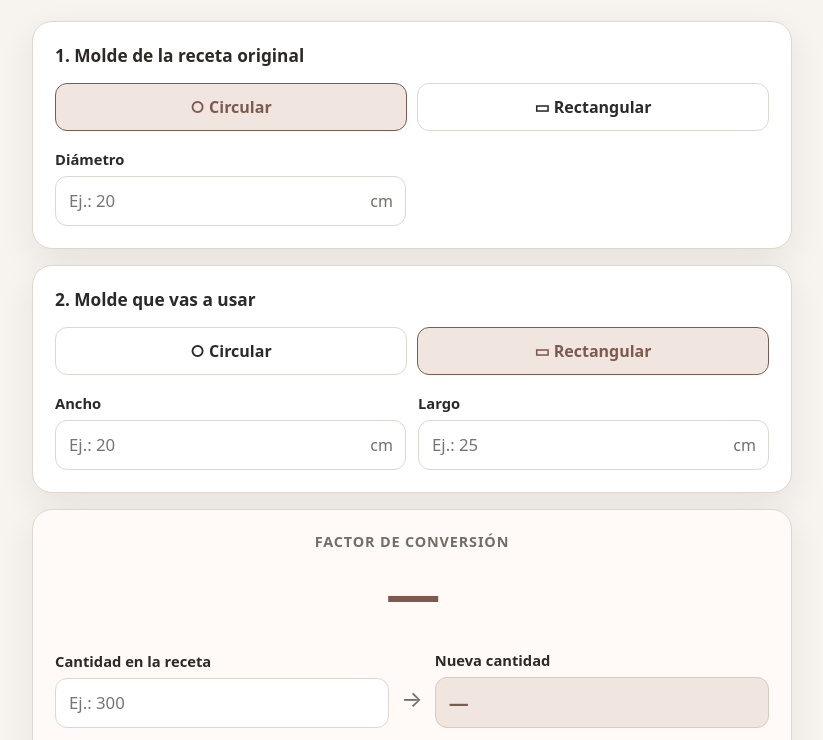
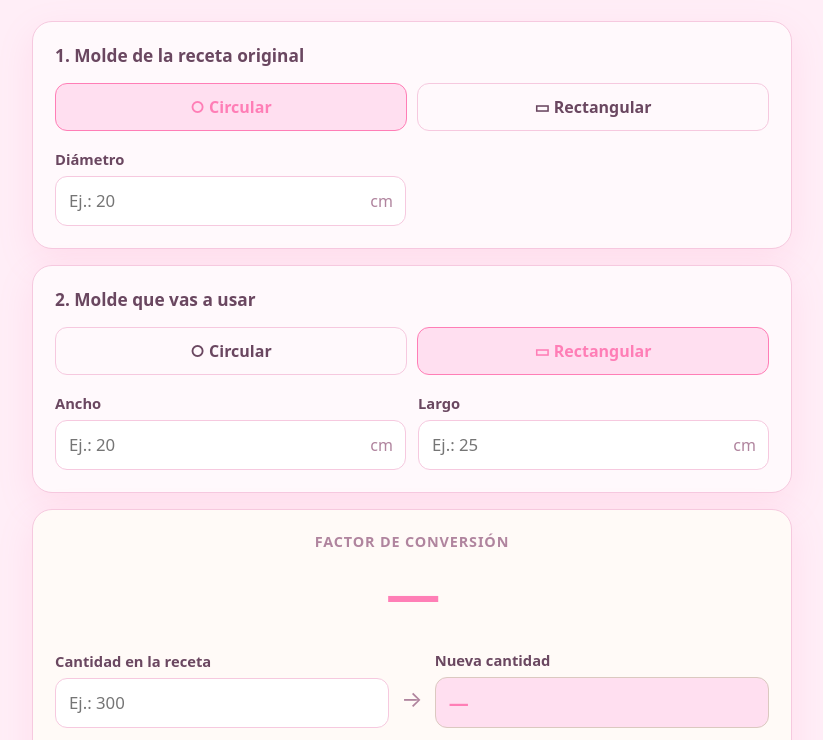
Before and after one commit to aeroroco/pasteleriaConversionRecetas, a plain HTML site: page index.html in a window 1280 px wide. Shown: the part 140-880 px from the top of the page, without its empty margins (228-1051 px from the left). Drawn offline with Linux system fonts and the light colour scheme.

Commit message:
Update index.html

```diff
--- a/index.html
+++ b/index.html
@@ -8,15 +8,18 @@
 
   <style>
     :root {
-      --fondo: #f7f3ee;
-      --tarjeta: #ffffff;
-      --texto: #2c2926;
-      --suave: #736d67;
-      --borde: #ded7d0;
-      --acento: #7d5a50;
-      --acento-suave: #f0e5df;
-      --error: #9b2c2c;
-      --sombra: 0 12px 35px rgba(48, 40, 35, .08);
+  --fondo: #ffeef7;
+  --tarjeta: #fff9fc;
+  --texto: #6a4760;
+  --suave: #b0849e;
+  --borde: #f6c9df;
+  --acento: #ff7eb6;
+  --acento-suave: #ffdff0;
+  --error: #d84d8a;
+  --sombra: 0 12px 35px rgba(255, 126, 182, .15);
+
+
+
       font-family: system-ui, -apple-system, BlinkMacSystemFont, "Segoe UI", sans-serif;
     }
 
```
